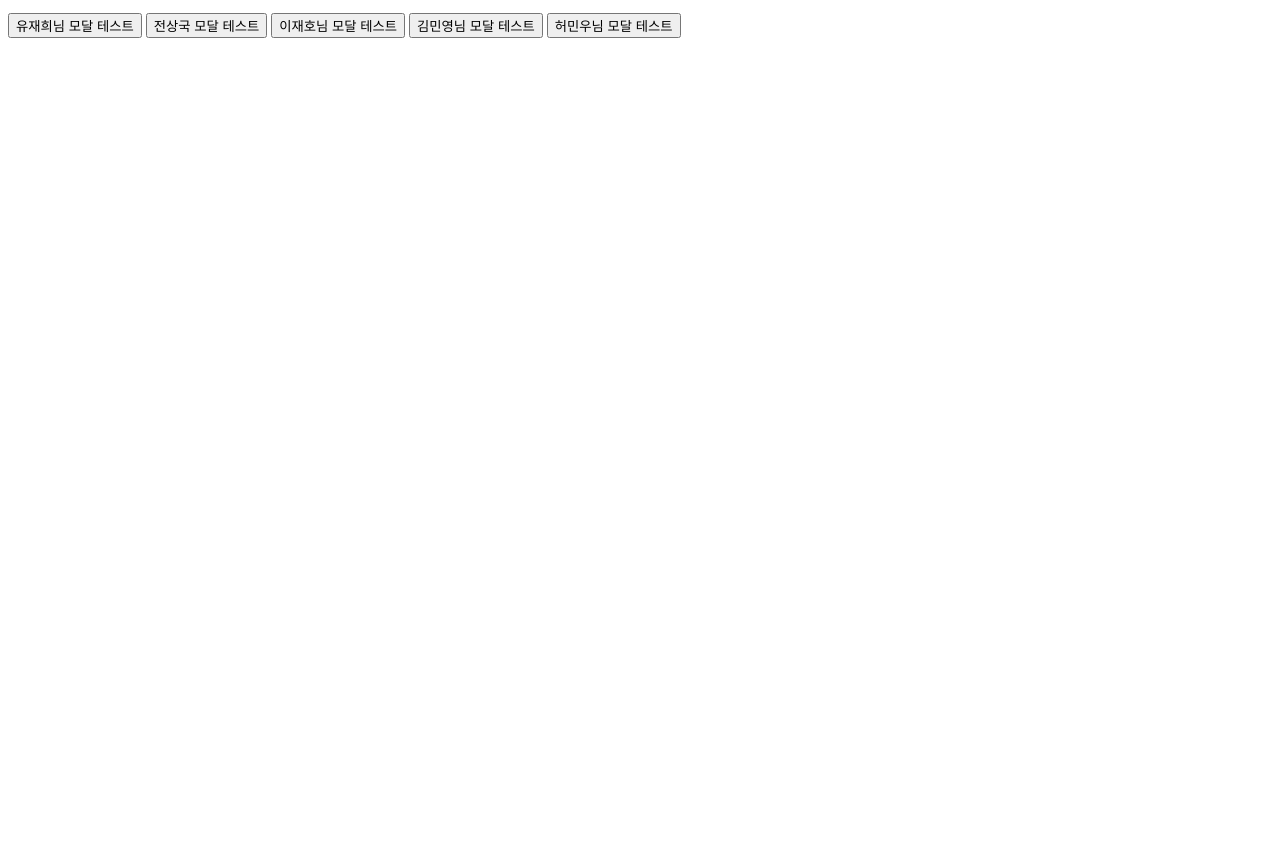
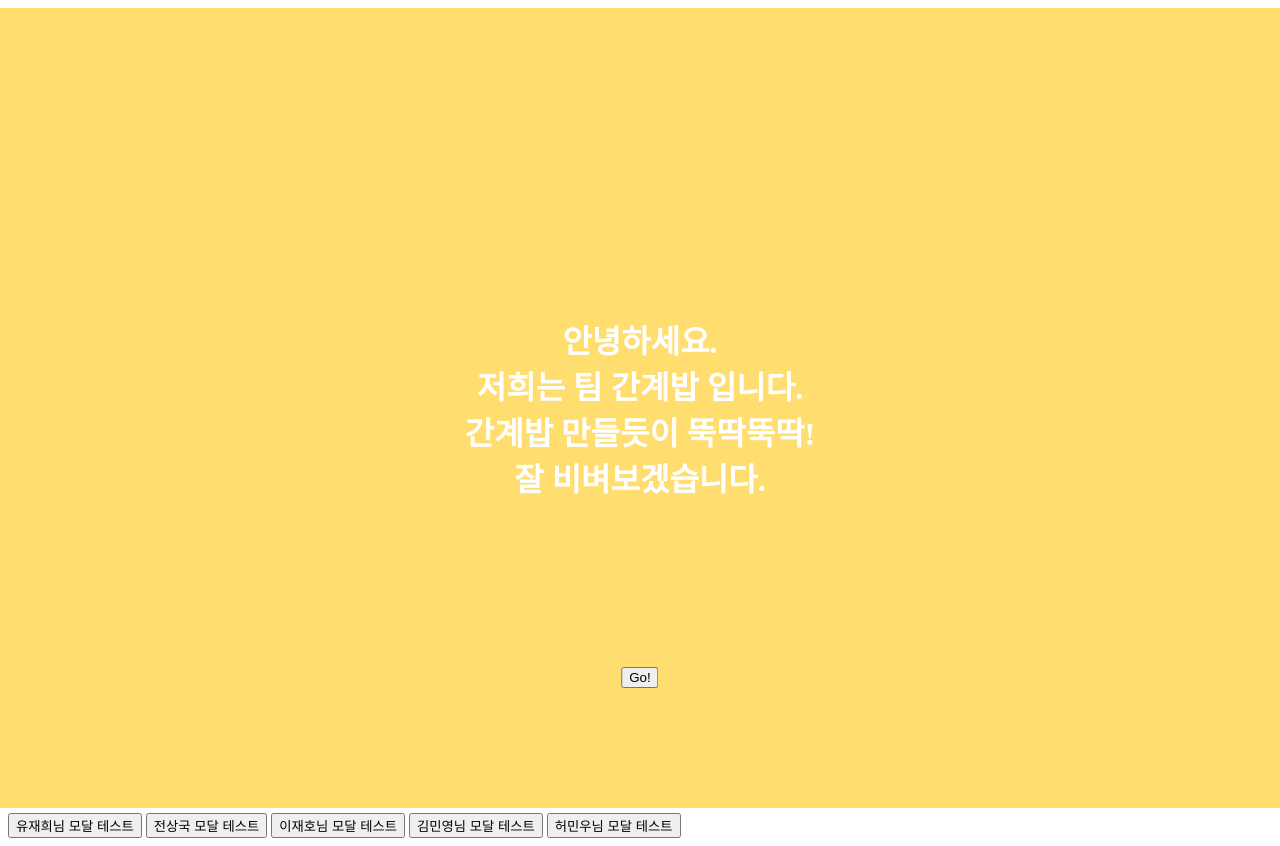
Before and after one commit to escape-engineering/soysauce, a plain HTML site: page index.html in a window 1280 px wide. Before the commit the page ends 800 px from the top, so only its background shows below. Drawn offline with Linux system fonts and the light colour scheme.

Commit message:
[update] 메인화면 구조 추가

```diff
--- a/index.html
+++ b/index.html
@@ -1,5 +1,6 @@
 <!DOCTYPE html>
 <html lang="en">
+
 <head>
     <meta charset="UTF-8" />
     <meta name="viewport" content="width=device-width, initial-scale=1.0" />
@@ -12,6 +13,7 @@
             justify-content: center;
             margin: 5px auto;
         }
+
         /* 모달 관련 CSS */
         .modal {
             position: absolute;
@@ -23,6 +25,7 @@
             height: 100%;
             background-color: rgb(0, 0, 0, 0.4);
         }
+
         .memberModal {
             background-color: white;
             border: 1px solid black;
@@ -41,12 +44,14 @@
 
             padding: 10px;
         }
+
         .closeBtnWrap {
             display: flex;
             flex-direction: row;
             justify-content: flex-end;
             width: 100%;
         }
+
         .btnCloseModal {
             background-color: transparent;
             border: none;
@@ -59,9 +64,11 @@
             background-position: center;
             background-size: cover;
         }
-            .btnCloseModal > image {
+
+        .btnCloseModal>image {
             object-fit: fill;
         }
+
         .memberIntroduce {
             display: flex;
             flex-direction: row;
@@ -79,10 +86,12 @@
             max-height: 100%;
             overflow-y: auto;
         }
+
         .memberImage {
             width: 200px;
             height: 200px;
         }
+
         .memberCommentBox {
             border: 1px solid black;
             border-radius: 15px;
@@ -96,11 +105,41 @@
             align-items: flex-start;
             overflow-y: auto;
         }
-            .memberCommentBox > p {
+
+        .memberCommentBox>p {
             width: 100%;
             border-bottom: 1px solid lightgray;
         }
+
         /* 모달 관련 CSS */
+        /* 메인화면 CSS 시작 */
+        .title,
+        .title * {
+            margin: 0;
+            padding: 0;
+            box-sizing: border-box;
+        }
+
+        .titleContainer {
+            width: 100vw;
+            height: 100vh;
+            background-color: rgb(255, 221, 110);
+            color: white;
+            text-align: center;
+            display: flex;
+            flex-direction: column;
+            justify-content: center;
+            position: relative;
+        }
+
+        .scrollDownBtn {
+            position: absolute;
+            bottom: 15%;
+            left: 50%;
+            transform: translate(-50%, 0);
+        }
+
+        /* 메인화면 CSS 끝 */
     </style>
     <!-- 임시데이터로 모달불러오기 -->
     <script>
@@ -187,7 +226,17 @@
 
 <body>
     <div class="mainContainer">
-            <div></div>
+        <!-- 메인화면 HTML-->
+        <div class="titleContainer">
+            <div class="title">
+                <h1>안녕하세요.</h1>
+                <h1>저희는 팀 간계밥 입니다.</h1>
+                <h1>간계밥 만들듯이 뚝딱뚝딱!</h1>
+                <h1>잘 비벼보겠습니다.</h1>
+            </div>
+            <button class="scrollDownBtn">Go!</button>
+        </div>
+        <!-- 메인화면 HTML-->
     </div>
 
     <!-- 모달관련 코드 -->
@@ -246,4 +295,5 @@
     </script>
     <!-- 모달관련 스크립트 -->
 </body>
+
 </html>
```
Lines whose indentation alone changed are shown as unchanged.
